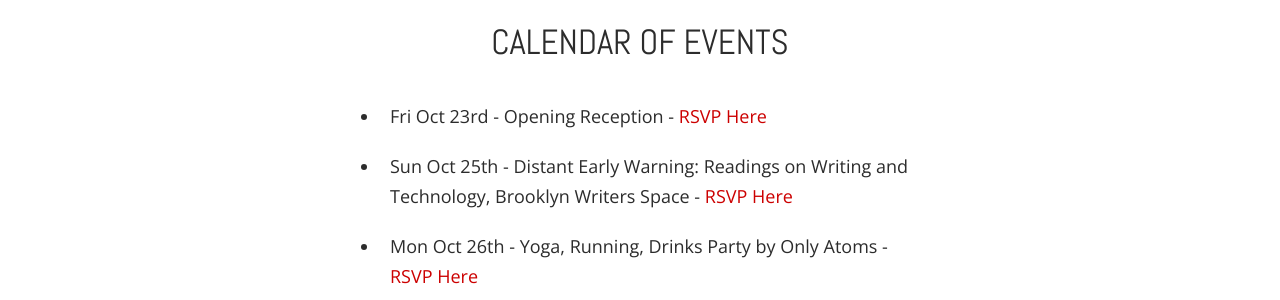
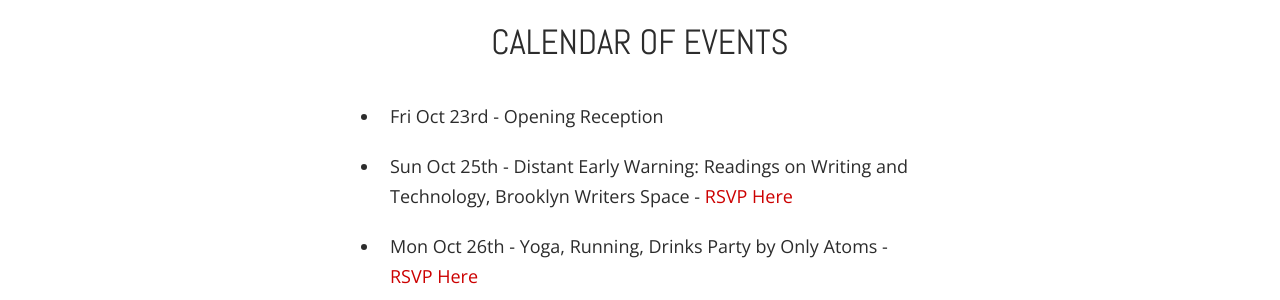
Before and after one commit to technologyashands/technologyashands.github.io, a Jekyll site: the page built from index.html, in a window 1280 px wide and 900 px high, scrolled down 644 px. Shown: the part 156-456 px from the top of the window. Built offline with Jekyll 4.4.1, drawn with Linux system fonts in a browser that asks for light colours; nearby versions of some CDN libraries.

Commit message:
Update index.html

```diff
--- a/index.html
+++ b/index.html
@@ -26,7 +26,7 @@
 <h2 class="center">Calendar of Events</h2>
 
 <ul>
-	<li>Fri Oct 23rd - Opening Reception - <a href="https://www.facebook.com/events/1693445730879511/">RSVP Here</a></li>
+	<li>Fri Oct 23rd - Opening Reception</li>
 	<li>Sun Oct 25th - Distant Early Warning: Readings on Writing and Technology, Brooklyn Writers Space - <a href="https://www.facebook.com/events/1536611869962983/">RSVP Here</a></li>
 	<li>Mon Oct 26th - Yoga, Running, Drinks Party by Only Atoms - <a href="https://www.facebook.com/events/168992286776297/">RSVP Here</a></li>
 	<li>Tues Oct 27th - Homepolish Meetup (private event)</li>
```
